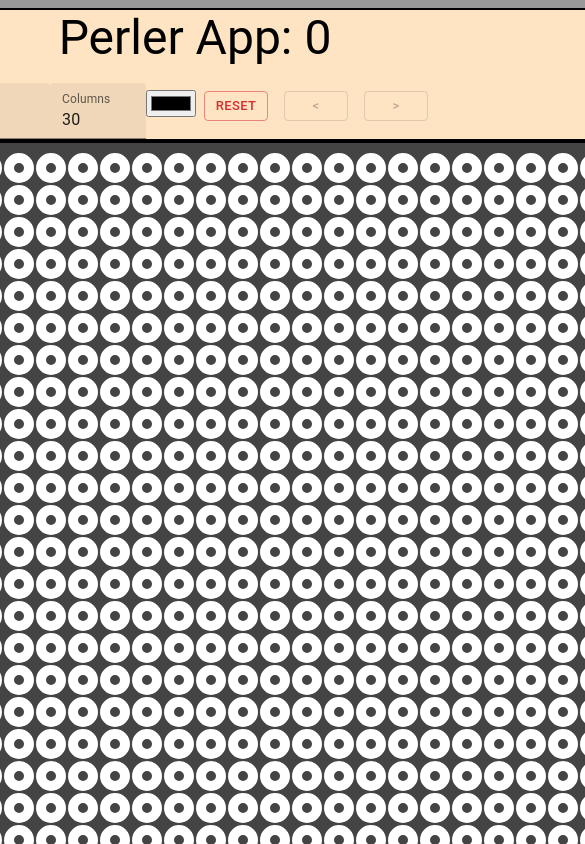
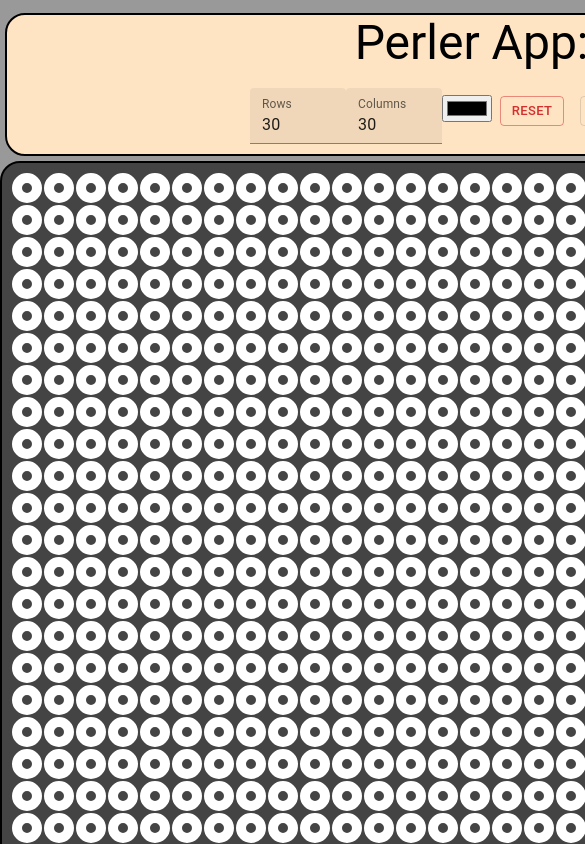
Before and after one commit to alex-test-organization/app, a React (Create React App) app: page / in a window 390 px wide. Shown: the top 844 px of the page, 585 px wide, since content can reach past the window. Built offline with nearby package versions, Linux system fonts and the light colour scheme.

Commit message:
CSS styling for mobile view

```diff
--- a/src/App.css
+++ b/src/App.css
@@ -2,20 +2,10 @@
   text-align: center;
 }
 
-.App-logo {
-  height: 40vmin;
-  pointer-events: none;
-}
-
-@media (prefers-reduced-motion: no-preference) {
-  .App-logo {
-    animation: App-logo-spin infinite 20s linear;
-  }
-}
 
 .App-header {
+  display: inline-block;
   margin-top: 2%;
-  display: flex;
   flex-direction: column;
   align-items: center;
   font-size: calc(10px + 2vmin);
@@ -25,6 +15,10 @@
   background-color: bisque;
   border: 2px solid black;
   border-radius: 20px;
+  margin: 5px;
+  padding-bottom: 10px;
+  padding-left: 20px;
+  padding-right: 20px;
 }
 
 .App-link {
@@ -55,6 +49,7 @@
   display: grid;
   gap: 2px;
   padding: 10px;
+  justify-items: center;
 }
 
 .outline {
```
